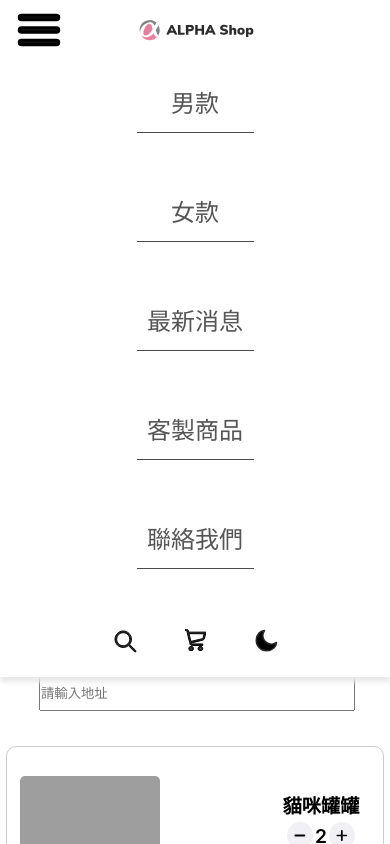
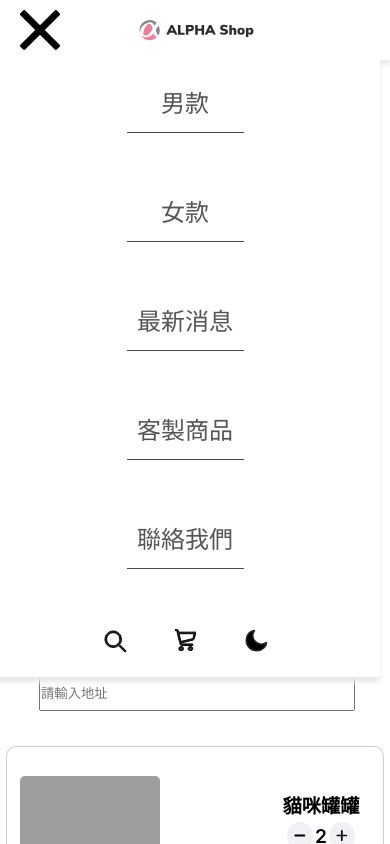
Before and after one commit to Melon-Lo/ALPHA-Shop, a React (Create React App) app: page / in a window 390 px wide. Both pictures are taken after a click on the icon 39 px from the left and 30 px from the top of the page. Shown: the top 844 px of the page. Built offline with nearby package versions, Linux system fonts and the light colour scheme; grey boxes are pictures that could not be loaded.

Commit message:
Optimize code

```diff
--- a/src/components/Footer/Footer.scss
+++ b/src/components/Footer/Footer.scss
@@ -44,6 +44,10 @@
         font-size: 0.8rem;
         white-space: nowrap;
         cursor: pointer;
+
+        &:hover {
+          font-size: 1rem;
+        }
       }
     }
 
--- a/src/components/Header/Header.jsx
+++ b/src/components/Header/Header.jsx
@@ -5,9 +5,11 @@ import { ReactComponent as Cart } from 'assets/icons/cart.svg'
 import { ReactComponent as Moon } from 'assets/icons/moon.svg'
 import { ReactComponent as Sun } from 'assets/icons/sun.svg'
 import { ReactComponent as Toggle } from 'assets/icons/toggle.svg'
+import { ReactComponent as X } from 'assets/icons/x.svg'
 import { useContext, useState } from 'react'
 import { ThemeContext } from 'context/ThemeContext'
 import { WindowWidthContext } from 'context/WindowWidthContext'
+import { useSpring, animated } from 'react-spring'
 import navLinksData from './linksData'
 
 export default function Header() {
@@ -67,21 +69,40 @@ export default function Header() {
   }
 
   function ToggleNavBar() {
+
+    const navBarProps = useSpring({
+      from: { scaleY: 0 },
+      to: { scaleY: 1 },
+      config: {
+        duration: 500,
+      }
+    })
+
     return (
       <>
+        { isToggled ?
+          <X
+            style={theme.header.iconStyle}
+            className="toggle"
+            onClick={() => setIsToggled(!isToggled)}
+          /> :
           <Toggle
             style={theme.header.iconStyle}
             className="toggle"
             onClick={() => setIsToggled(!isToggled)}
           />
+        }
+
         <a className="logoBox" href="*">
         <Logo className="logo"/>
         </a>
-        {isToggled &&
-          <nav style={theme.header.mobileNavbarStyle} className='navBar'>
+        { isToggled &&
+          <animated.div className="navBarBox" style={navBarProps}>
+            <nav style={theme.header.mobileNavbarStyle} className="navBar">
               <Links />
-            <FunctionBox className={'navFunctionBox'} iconClassName={'navFunction'}/>
+              <FunctionBox className="navFunctionBox" iconClassName="navFunction"/>
             </nav>
+          </animated.div>
         }
       </>
     )
--- a/src/components/Header/Header.scss
+++ b/src/components/Header/Header.scss
@@ -71,17 +71,22 @@
     .toggle {
       display: block;
       position: absolute;
-      left: 0;
-      height: 100%;
-      width: 20%;
+      left: 20px;
+      height: 40px;
+      width: 40px;
       cursor: pointer;
     }
 
-    .navBar {
+    .navBarBox {
       position: fixed;
       width: 100vw;
-      height: auto;
       top: 60px;
+
+      .navBar {
+        position: absolute;
+        width: 100vw;
+        top: 0;
+        right: -30px;
         @extend %flexColumn;
         background-color: $white;
         z-index: 3;
@@ -128,3 +133,4 @@
       }
     }
   }
+}
```
Also changed, not shown: src/assets/icons/x.svg (added). Lines whose indentation alone changed are shown as unchanged.
